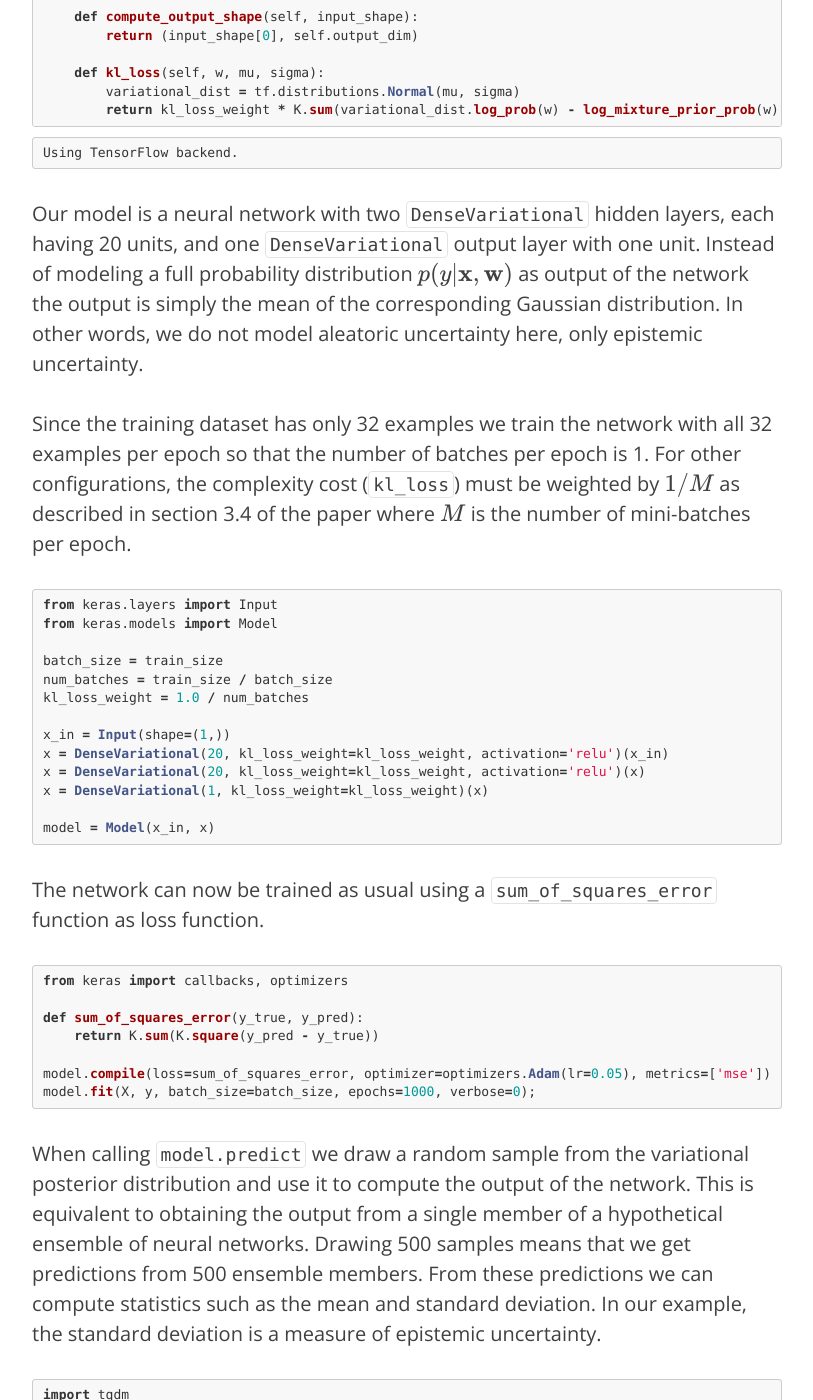
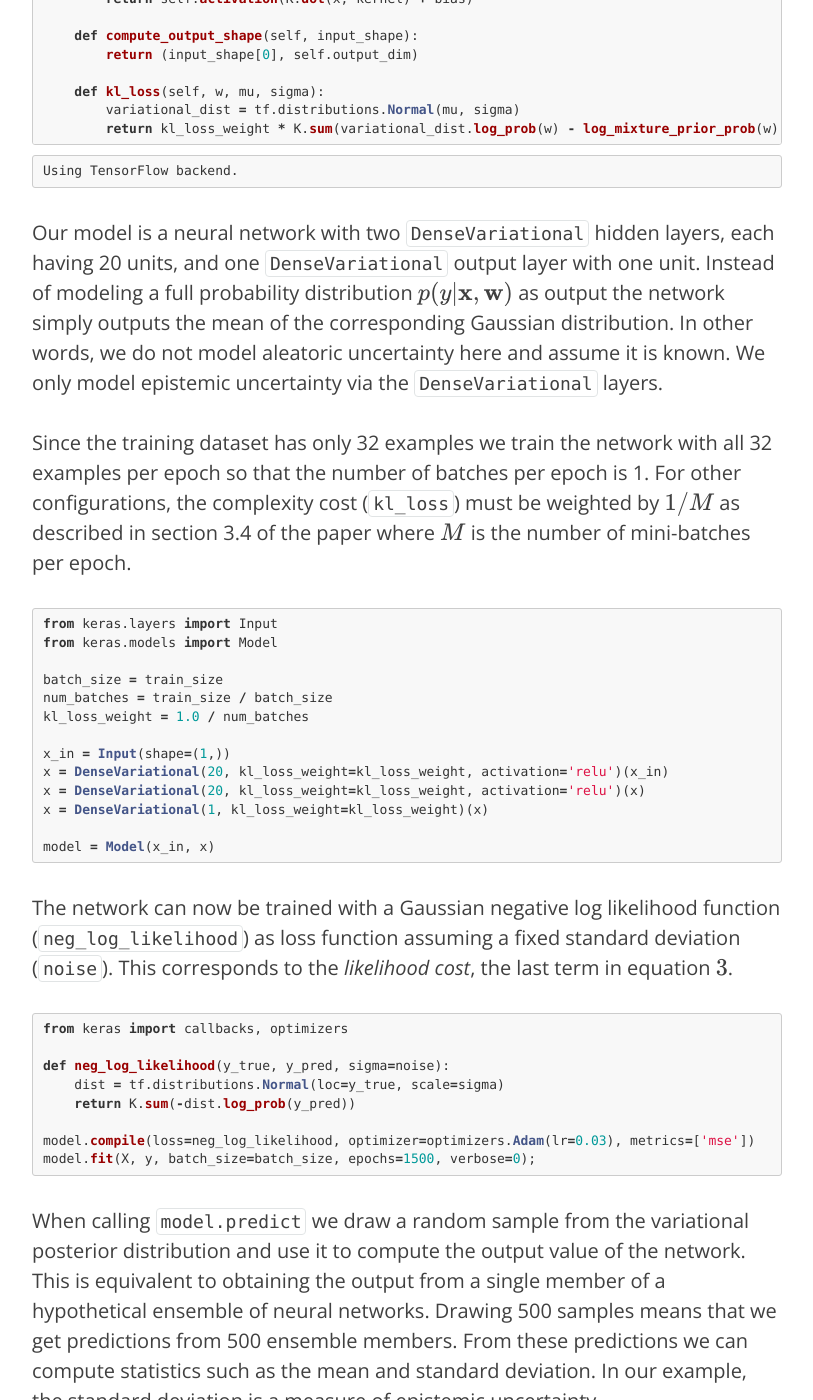
Before and after one commit to krasserm/krasserm.github.io, a Jekyll site: the page built from _posts/2019-03-14-bayesian-neural-networks.md, in a window 1280 px wide and 1400 px high, scrolled down 6412 px. Shown: the whole window, without its empty margins (233-1046 px from the left). Built offline with Jekyll 4.4.1, drawn with Linux system fonts in a browser that asks for light colours; formulas are drawn with MathJax 3; comment, search, counter and statistics services are not loaded; some of the changed text lies outside the part shown.

Commit message:
More clarity regarding the implementation of likelihood cost

````diff
--- a/_posts/2019-03-14-bayesian-neural-networks.md
+++ b/_posts/2019-03-14-bayesian-neural-networks.md
@@ -10,15 +10,15 @@ header-img: "img/distributed.png"
 
 This article demonstrates how to implement and train a Bayesian neural network with Keras following the approach described in [Weight Uncertainty in Neural Networks](https://arxiv.org/abs/1505.05424) (*Bayes by Backprop*). The implementation is kept simple for illustration purposes and uses Keras 2.2.4 and Tensorflow 1.12.0. For more advanced implementations of Bayesian learning methods for neural networks consider using [Tensorflow Probability](https://www.tensorflow.org/probability), for example.
 
-Bayesian neural networks differ from plain neural networks in that their weights are assigned a probability distribution instead of a single value or point estimate. These probability distributions describe the uncertainty in weights and can be used to estimate uncertainty in predictions. Training a Bayesian neural network learns the parameters of these distributions instead of weight values directly.
+Bayesian neural networks differ from plain neural networks in that their weights are assigned a probability distribution instead of a single value or point estimate. These probability distributions describe the uncertainty in weights and can be used to estimate uncertainty in predictions. Training a Bayesian neural network learns the parameters of these distributions instead of the weights directly.
 
 ## Probabilistic model
 
 A neural network can be viewed as probabilistic model $p(y \lvert \mathbf{x},\mathbf{w})$. For classification, $y$ is a set of classes and $p(y \lvert \mathbf{x},\mathbf{w})$ is a categorical distribution. For regression, $y$ is a continuous variable and $p(y \lvert \mathbf{x},\mathbf{w})$ is a Gaussian distribution.
 
-Given a training dataset $$\mathcal{D} = \left\{\mathbf{x}^{(i)}, y^{(i)}\right\}$$ we can construct the likelihood function $p(\mathcal{D} \lvert \mathbf{w}) = \prod_i p(y^{(i)} \lvert \mathbf{x}^{(i)}, \mathbf{w})$ which is a function of parameters $\mathbf{w}$. Maximizing the likelihood function gives the maximimum likelihood estimate (MLE) of $\mathbf{w}$. The usual optimization objective during training is the negative log likelihood. For a categorical distribution this is proportional to the *cross entropy* error function, for a Gaussian distribution this is proportional to the *sum of squares* error function. MLE can lead to severe overfitting though.
+Given a training dataset $$\mathcal{D} = \left\{\mathbf{x}^{(i)}, y^{(i)}\right\}$$ we can construct the likelihood function $p(\mathcal{D} \lvert \mathbf{w}) = \prod_i p(y^{(i)} \lvert \mathbf{x}^{(i)}, \mathbf{w})$ which is a function of parameters $\mathbf{w}$. Maximizing the likelihood function gives the maximimum likelihood estimate (MLE) of $\mathbf{w}$. The usual optimization objective during training is the negative log likelihood. For a categorical distribution this is the *cross entropy* error function, for a Gaussian distribution this is proportional to the *sum of squares* error function. MLE can lead to severe overfitting though.
 
-Multiplying the likelihood with a prior distribution $p(\mathbf{w})$ is, by Bayes theorem, proportional to the posterior distribution $p(\mathbf{w} \lvert \mathcal{D}) \propto p(\mathcal{D} \lvert \mathbf{w}) p(\mathbf{w})$. Maximizing $p(\mathcal{D} \lvert \mathbf{w}) p(\mathbf{w})$ gives the maximum a posteriori (MAP) estimate of $\mathbf{w}$. Computing the MAP estimate has a regularizing effect and can prevent overfitting. The error functions here are the same as for MLE plus a regularization term coming from the log prior.
+Multiplying the likelihood with a prior distribution $p(\mathbf{w})$ is, by Bayes theorem, proportional to the posterior distribution $p(\mathbf{w} \lvert \mathcal{D}) \propto p(\mathcal{D} \lvert \mathbf{w}) p(\mathbf{w})$. Maximizing $p(\mathcal{D} \lvert \mathbf{w}) p(\mathbf{w})$ gives the maximum a posteriori (MAP) estimate of $\mathbf{w}$. Computing the MAP estimate has a regularizing effect and can prevent overfitting. The optimization objectives here are the same as for MLE plus a regularization term coming from the log prior.
 
 Both MLE and MAP give point estimates of parameters. If we instead had a full posterior distribution over parameters we could make predictions that take weight uncertainty into account. This is covered by the posterior predictive distribution $p(y \lvert \mathbf{x},\mathcal{D}) = \int p(y \lvert \mathbf{x}, \mathbf{w}) p(\mathbf{w} \lvert \mathcal{D}) d\mathbf{w}$ in which the parameters have been marginalized out. This is equivalent to averaging predictions from an ensemble of neural networks weighted by the posterior probabilities of their parameters $\mathbf{w}$.
 
@@ -66,11 +66,11 @@ For numeric stability we will parameterize the network with $\boldsymbol{\rho}$
 
 ## Uncertainty characterization
 
-Uncertainty in predictions that arise from the uncertainty in weights is called [epistemic uncertainty](https://en.wikipedia.org/wiki/Uncertainty_quantification). It can be reduced if we get more data. Consequently,  epistemic uncertainty is higher in regions of no or little training data and lower in regions of more training data. Epistemic uncertainty is covered by the variational posterior distribution. Uncertainty coming from the inherent noise in training data is an example of [aleatoric uncertainty](https://en.wikipedia.org/wiki/Uncertainty_quantification). It cannot be reduced if we get more data. Aleatoric uncertainty is covered by the probability distribution used to define the likelihood function.
+Uncertainty in predictions that arise from the uncertainty in weights is called [epistemic uncertainty](https://en.wikipedia.org/wiki/Uncertainty_quantification). This kind of uncertainty can be reduced if we get more data. Consequently,  epistemic uncertainty is higher in regions of no or little training data and lower in regions of more training data. Epistemic uncertainty is covered by the variational posterior distribution. Uncertainty coming from the inherent noise in training data is an example of [aleatoric uncertainty](https://en.wikipedia.org/wiki/Uncertainty_quantification). It cannot be reduced if we get more data. Aleatoric uncertainty is covered by the probability distribution used to define the likelihood function.
 
 ## Implementation example
 
-Variational inference of neural network parameters is now demonstrated on a simple regression problem. We therefore assume a Gaussian distribution for $p(y \lvert \mathbf{x},\mathbf{w})$ and consequently use a sum-of-squares error function as likelihood cost, corresponding to the last term in equation $3$. The training dataset consists of 32 noisy samples `X`, `y` drawn from a sinusoidal function.
+Variational inference of neural network parameters is now demonstrated on a simple regression problem. We therefore use a Gaussian distribution for $p(y \lvert \mathbf{x},\mathbf{w})$. The training dataset consists of 32 noisy samples `X`, `y` drawn from a sinusoidal function.
 
 
 ```python
@@ -84,10 +84,11 @@ def f(x, sigma):
     return 10 * np.sin(2 * np.pi * (x)) + epsilon
 
 train_size = 32
+noise = 1.0
 
 X = np.linspace(-0.5, 0.5, train_size).reshape(-1, 1)
-y = f(X, sigma=1)
-y_true = f(X, sigma=0)
+y = f(X, sigma=noise)
+y_true = f(X, sigma=0.0)
 
 plt.scatter(X, y, marker='+', label='Training data')
 plt.plot(X, y_true, label='Truth')
@@ -174,7 +175,7 @@ class DenseVariational(Layer):
     Using TensorFlow backend.
 
 
-Our model is a neural network with two `DenseVariational` hidden layers, each having 20 units, and one `DenseVariational` output layer with one unit. Instead of modeling a full probability distribution $p(y \lvert \mathbf{x},\mathbf{w})$ as output of the network the output is simply the mean of the corresponding Gaussian distribution. In other words, we do not model aleatoric uncertainty here, only epistemic uncertainty.
+Our model is a neural network with two `DenseVariational` hidden layers, each having 20 units, and one `DenseVariational` output layer with one unit. Instead of modeling a full probability distribution $p(y \lvert \mathbf{x},\mathbf{w})$ as output the network simply outputs the mean of the corresponding Gaussian distribution. In other words, we do not model aleatoric uncertainty here and assume it is known. We only model epistemic uncertainty via the `DenseVariational` layers.
 
 Since the training dataset has only 32 examples we train the network with all 32 examples per epoch so that the number of batches per epoch is 1. For other configurations, the complexity cost (`kl_loss`) must be weighted by $1/M$ as described in section 3.4 of the paper where $M$ is the number of mini-batches per epoch.
 
@@ -195,20 +196,21 @@ x = DenseVariational(1, kl_loss_weight=kl_loss_weight)(x)
 model = Model(x_in, x)
 ```
 
-The network can now be trained as usual using a `sum_of_squares_error` function as loss function.
+The network can now be trained with a Gaussian negative log likelihood function (`neg_log_likelihood`) as loss function assuming a fixed standard deviation (`noise`). This corresponds to the *likelihood cost*, the last term in equation $3$.
 
 
 ```python
 from keras import callbacks, optimizers
 
-def sum_of_squares_error(y_true, y_pred):
-    return K.sum(K.square(y_pred - y_true))
+def neg_log_likelihood(y_true, y_pred, sigma=noise):
+    dist = tf.distributions.Normal(loc=y_true, scale=sigma)
+    return K.sum(-dist.log_prob(y_pred))
 
-model.compile(loss=sum_of_squares_error, optimizer=optimizers.Adam(lr=0.05), metrics=['mse'])
-model.fit(X, y, batch_size=batch_size, epochs=1000, verbose=0);
+model.compile(loss=neg_log_likelihood, optimizer=optimizers.Adam(lr=0.03), metrics=['mse'])
+model.fit(X, y, batch_size=batch_size, epochs=1500, verbose=0);
 ```
 
-When calling `model.predict` we draw a random sample from the variational posterior distribution and use it to compute the output of the network. This is equivalent to obtaining the output from a single member of a hypothetical ensemble of neural networks. Drawing 500 samples means that we get predictions from 500 ensemble members. From these predictions we can compute statistics such as the mean and standard deviation. In our example, the standard deviation is a measure of epistemic uncertainty.
+When calling `model.predict` we draw a random sample from the variational posterior distribution and use it to compute the output value of the network. This is equivalent to obtaining the output from a single member of a hypothetical ensemble of neural networks. Drawing 500 samples means that we get predictions from 500 ensemble members. From these predictions we can compute statistics such as the mean and standard deviation. In our example, the standard deviation is a measure of epistemic uncertainty.
 
 
 ```python
````
Also changed, not shown: other parts of _posts/2019-03-14-bayesian-neural-networks.md (+4 -4 lines), img/2019-03-14/output_1_0.png, img/2019-03-14/output_9_1.png.
